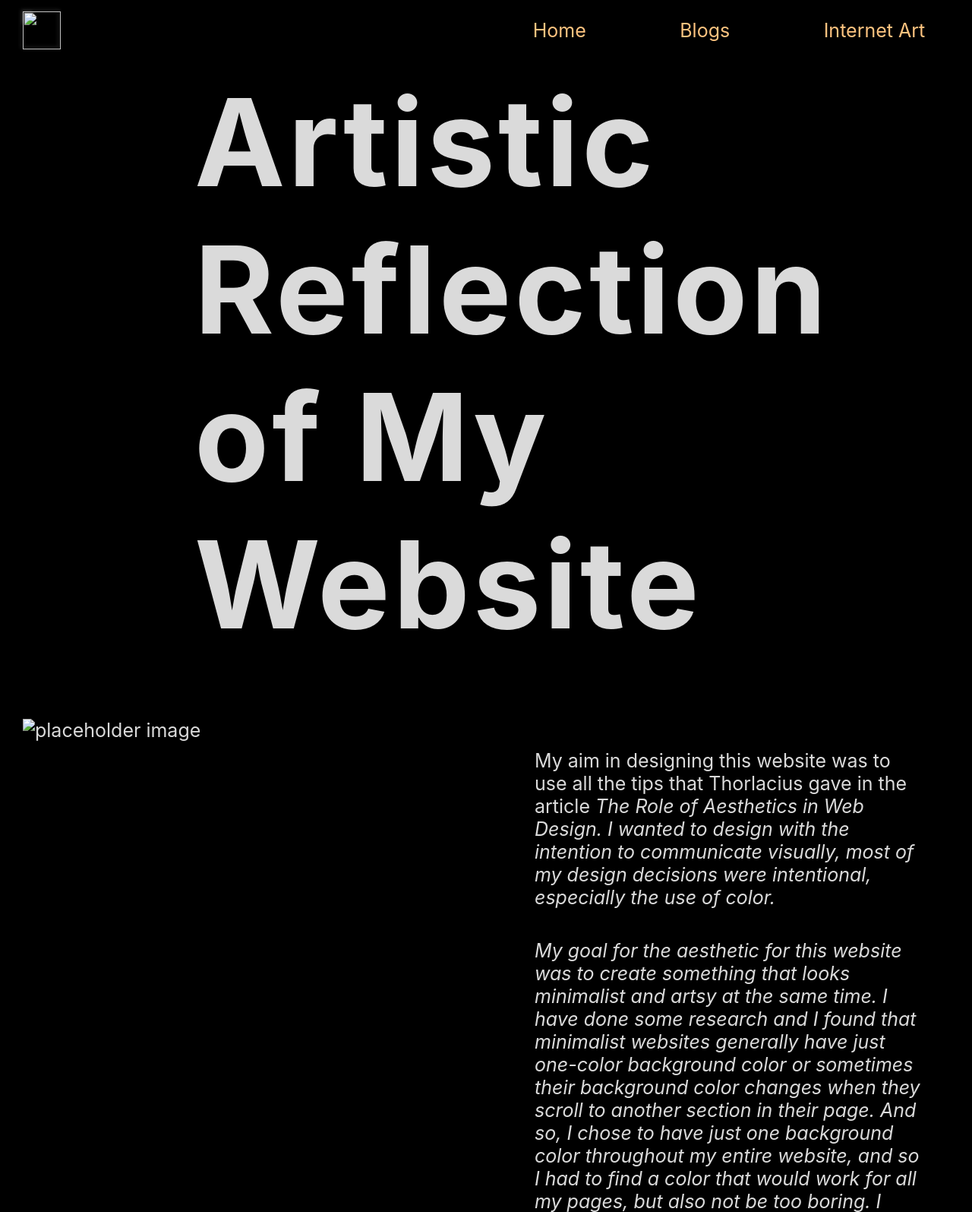
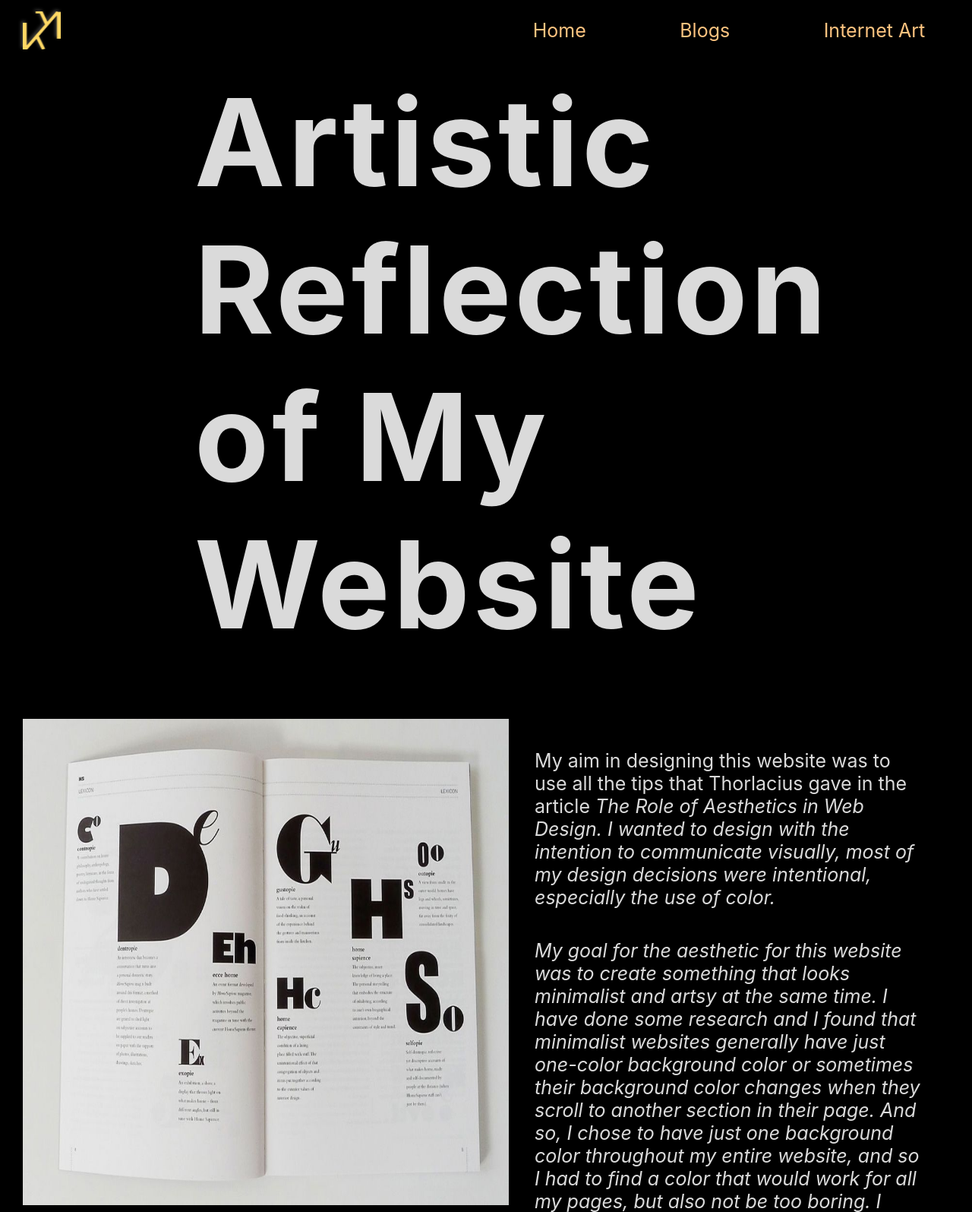
Before and after one commit to kamogeloo/WSOA4175_1693173, a plain HTML site: page artistic.html in a window 1280 px wide. Shown: the top 1595 px of the page at 76% size. Drawn offline with Linux system fonts and the light colour scheme; the site is published under a folder, as on GitHub Pages, so addresses that start at the root find nothing.

Commit message:
removed images from folder

```diff
--- a/artistic.html
+++ b/artistic.html
@@ -15,7 +15,7 @@
             <div class="line"></div>
             <div class="line"></div>
         </div>
-        <img class="logo" src="/images/LOGO kamo.png" alt="">
+        <img class="logo" src="LOGO kamo.png" alt="">
         <ul class="nav-links">
             <li id="menuItem"><a href="index.html">Home</a></li>
             <li id="menuItem"><a href="blogs.html">Blogs</a></li>
@@ -27,7 +27,7 @@
     <div class="row" id= "articles">
 
         <div class="column left">
-            <img src="/images/wordy but good.jpg" alt="placeholder image" width="320px" height="320px">
+            <img src="wordy but good.jpg" alt="placeholder image" width="320px" height="320px">
         </div>
         <div class="column right">
             <p>My aim in designing this website was to use all the tips that Thorlacius gave in the article <i>
```
Also changed, not shown: LOGO kamo.png (renamed from images/LOGO kamo.png), animation-in-web-design.gif (renamed from images/animation-in-web-design.gif), figma ui design.png (renamed from images/figma ui design.png), giphy.gif (renamed from images/giphy.gif), onoff.gif (renamed from images/onoff.gif), running css animation.gif (renamed from images/running css animation.gif), wordy but good.jpg (renamed from images/wordy but good.jpg), 6 other files.
